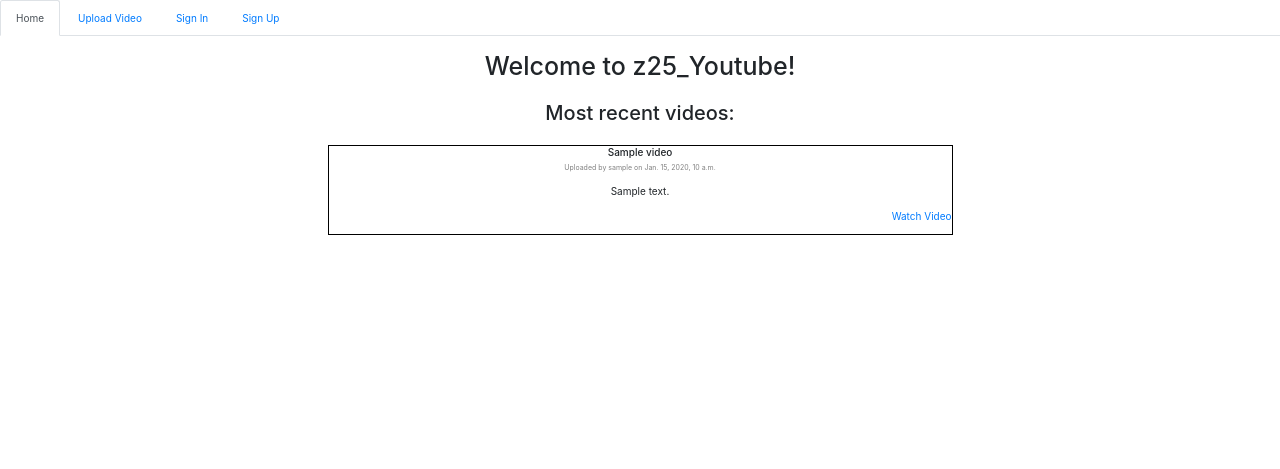
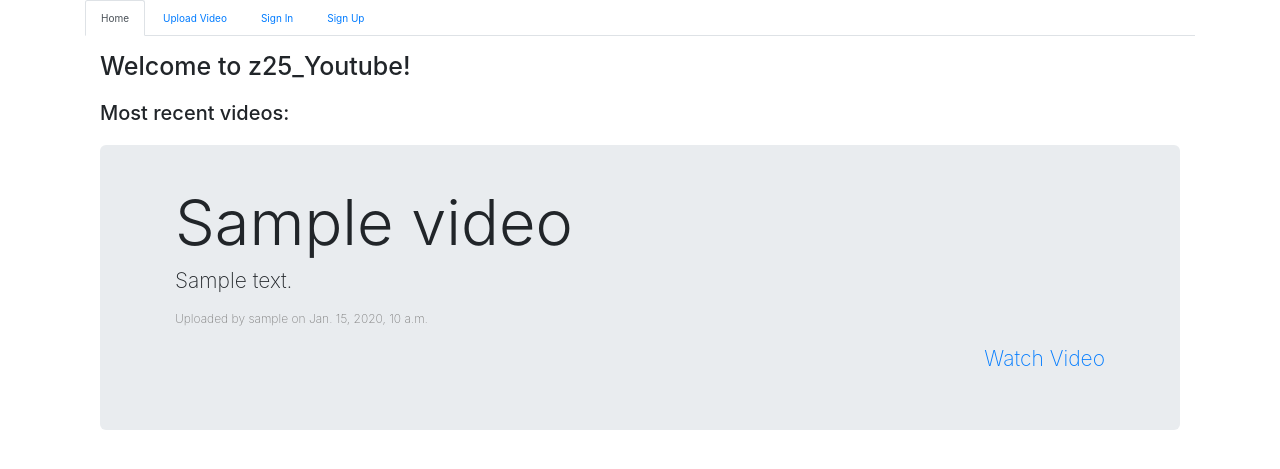
Before and after one commit to nvv11/youtube_project, a Django app: page / in a window 1280 px wide. Shown: the top 469 px of the page. Run offline with Django 3.2, Linux system fonts and the light colour scheme; tables that the repository leaves empty hold one stand-in row (values such as "Sample post"); some libraries are stand-ins or nearby versions.

Commit message:
z_25_nesterovich: adding bootstrap features

```diff
--- a/templates/index.html
+++ b/templates/index.html
@@ -10,11 +10,13 @@
 <br>
 
 {% for video in most_recent_videos %}
-<div style="width:50%; border-color:black; border-width:1px; border-style:solid;">
-<h6>{{ video.title }}</h6>
-    <p style="font-size: 7px; color:gray;">Uploaded by {{ video.user }} on {{ video.datetime }} </p>
-    <p> {{ video.description }} </p>
-    <p style="text-align: right"><a href='/video/{{ video.id }}'>Watch Video</a></p>
+<div class="jumbotron jumbotron-fluid">
+    <div class="container">
+      <h1 class="display-4">{{ video.title }}</h1>
+      <p class="lead">{{ video.description }}</p>
+      <p style="font-size: 12px; color:gray;">Uploaded by {{ video.user }} on {{ video.datetime }} </p>
+      <p style="text-align: right"><a href='/video/{{ video.id }}'>Watch Video</a></p>
+    </div>
 </div>
 {% endfor %}
 
--- a/templates/new_video.html
+++ b/templates/new_video.html
@@ -5,8 +5,6 @@ Upload Video
 {% endblock %}
 
 {% block body %}
-This is NewVideo View.<br>
-This is a GET Request. <br>
 
 <form action="new_video" method="POST" enctype="multipart/form-data">
         {% csrf_token %}
--- a/templates/parent.html
+++ b/templates/parent.html
@@ -13,7 +13,7 @@
 
     </head>
     <body>
-        <center>
+        <div class="container">
 
         <ul class="nav nav-tabs">
             <li class="nav-item">
@@ -37,9 +37,10 @@
             {% endif %}
         </ul>
         <br>
-        <div class="container-fluid">
-        {% block body %}
-        {% endblock %}
+            <div class="container-fluid">
+            {% block body %}
+            {% endblock %}
+            </div>
         </div>
 
         </center>
--- a/youtube/views.py
+++ b/youtube/views.py
@@ -14,7 +14,8 @@ from youtube_project.settings import VIDEOS_URL
 class VideoFileView(View):
 
     def get(self, request, file_name):
-        file = FileWrapper(open('/videos/'+file_name, 'rb'))
+        file = FileWrapper(open(VIDEOS_URL+'/'+file_name, 'rb'))
+        print(VIDEOS_URL+'/'+file_name)
         response = HttpResponse(file, content_type='video/mp4')
         response['Content-Disposition'] = 'attachment; filename={}'.format(file_name)
         return response
@@ -41,8 +42,7 @@ class VideoView(View):
 
     def get(self, request, id):
         video_by_id = Video.objects.get(id=id)
-        print(video_by_id.path)
-        video_by_id.path = '/videos/'+video_by_id.path
+        video_by_id.path = 'http://localhost:8000/videos/' + video_by_id.path
         context = {'video': video_by_id}
 
         if request.user.is_authenticated:
```
Also changed, not shown: youtube_project/settings.py (+5 -5 lines).
